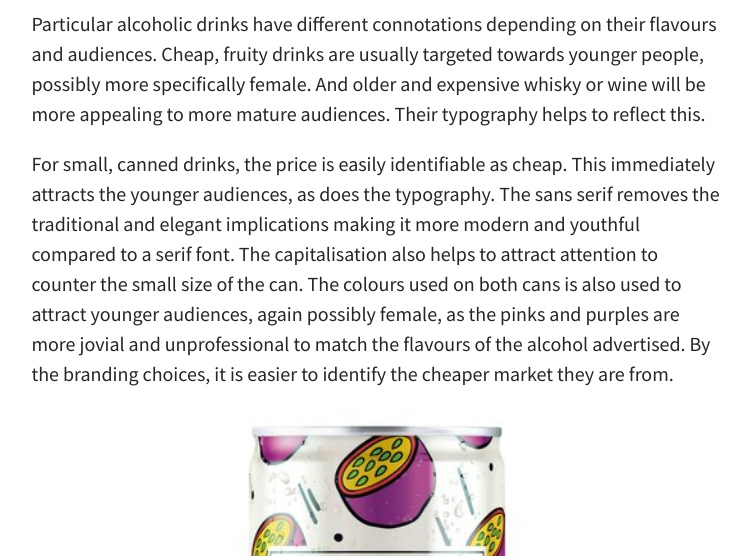
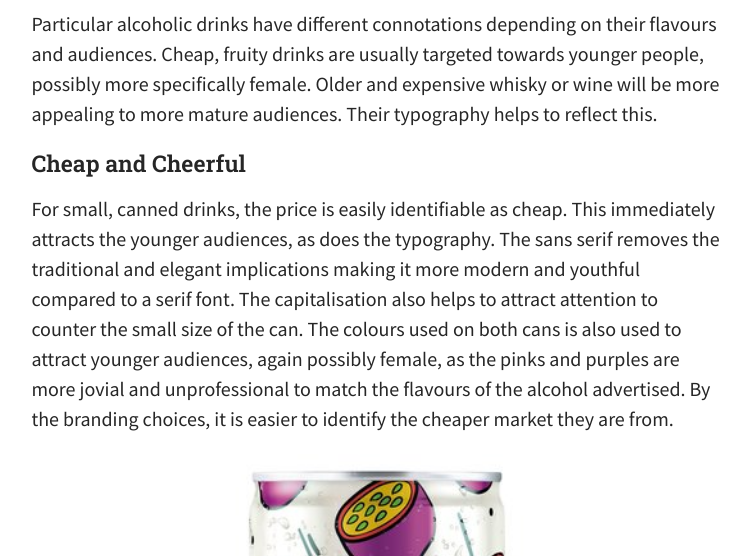
Before and after one commit to Beccy932/mybrookesblog, a Jekyll site: the page built from _posts/2020-11-09-gin-anyone.md, in a window 1280 px wide and 900 px high, cut to the strip 344-900 px from the top of the window. Shown: the whole strip, without its empty margins (263-1013 px from the left). Built offline with Jekyll 4.4.1, drawn with Linux system fonts in a browser that asks for light colours; some web fonts are replaced; comment, search, counter and statistics services are not loaded; some of the changed text lies outside the part shown.

Commit message:
Update Post “2020-11-09-gin-anyone”

```diff
--- a/_posts/2020-11-09-gin-anyone.md
+++ b/_posts/2020-11-09-gin-anyone.md
@@ -5,7 +5,9 @@ date: 2020-11-09T16:03:03.943Z
 header_feature_image: ../uploads/gin-index-1556824886.png
 comments: true
 ---
-Particular alcoholic drinks have different connotations depending on their flavours and audiences. Cheap, fruity drinks are usually targeted towards younger people, possibly more specifically female. And older and expensive whisky or wine will be more appealing to more mature audiences. Their typography helps to reflect this.
+Particular alcoholic drinks have different connotations depending on their flavours and audiences. Cheap, fruity drinks are usually targeted towards younger people, possibly more specifically female. Older and expensive whisky or wine will be more appealing to more mature audiences. Their typography helps to reflect this.
+
+#### Cheap and Cheerful
 
 For small, canned drinks, the price is easily identifiable as cheap. This immediately attracts the younger audiences, as does the typography. The sans serif removes the traditional and elegant implications making it more modern and youthful compared to a serif font. The capitalisation also helps to attract attention to counter the small size of the can. The colours used on both cans is also used to attract younger audiences, again possibly female, as the pinks and purples are more jovial and unprofessional to match the flavours of the alcohol advertised. By the branding choices, it is easier to identify the cheaper market they are from.
 
```
Also changed, not shown: other parts of _posts/2020-11-09-gin-anyone.md (+4 -0 lines).
